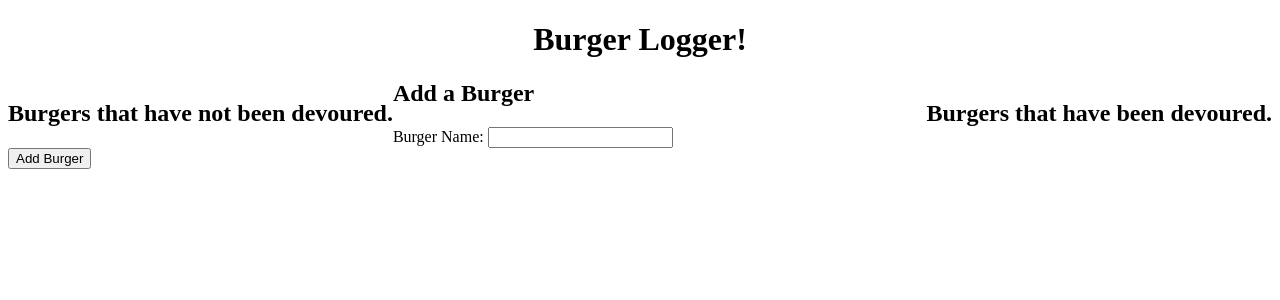
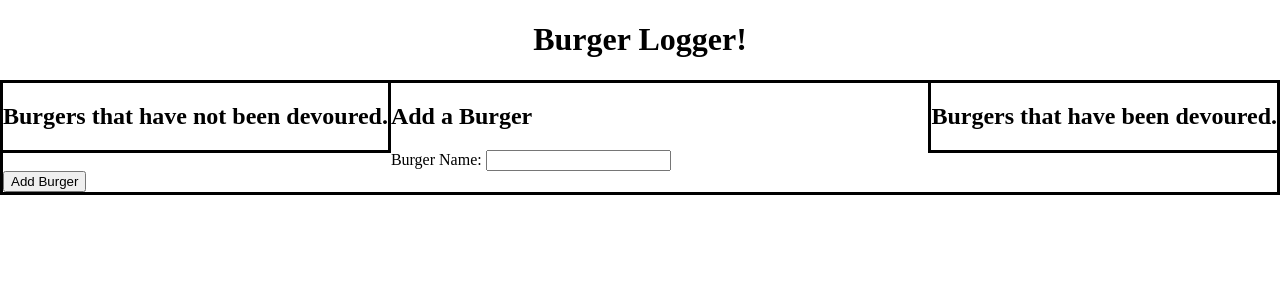
Before and after one commit to ptj92e/Burger-Logger, a Node server app: page / in a window 1280 px wide. Shown: the top 300 px of the page. Run offline with Node 20, Linux system fonts and the light colour scheme; data that the repository does not hold is empty; some libraries are stand-ins or nearby versions.

Commit message:
Saving some CSS

```diff
--- a/app/public/style.css
+++ b/app/public/style.css
@@ -1,12 +1,23 @@
+body {
+    margin: 0;
+    padding: 0;
+}
 h1 {
     text-align: center;
 }
 .eaten {
     float: right;
+    border: solid;
 }
 .notEaten {
     float: left;
+    border: solid;
 }
 ul {
     justify-content: center;
 }
+.input-div {
+    align-self: flex-end;
+    justify-content: center;
+    border: solid;
+}
--- a/views/burger.handlebars
+++ b/views/burger.handlebars
@@ -26,7 +26,7 @@
     {{/each}}
 </ul>
 </div>
-
+<div class="input-div">
 <h2>Add a Burger</h2>
 <form class="create-form">
 
@@ -37,3 +37,4 @@
 
     <button id="newBurger" type="submit">Add Burger</button>
 </form>
+</div>
```
